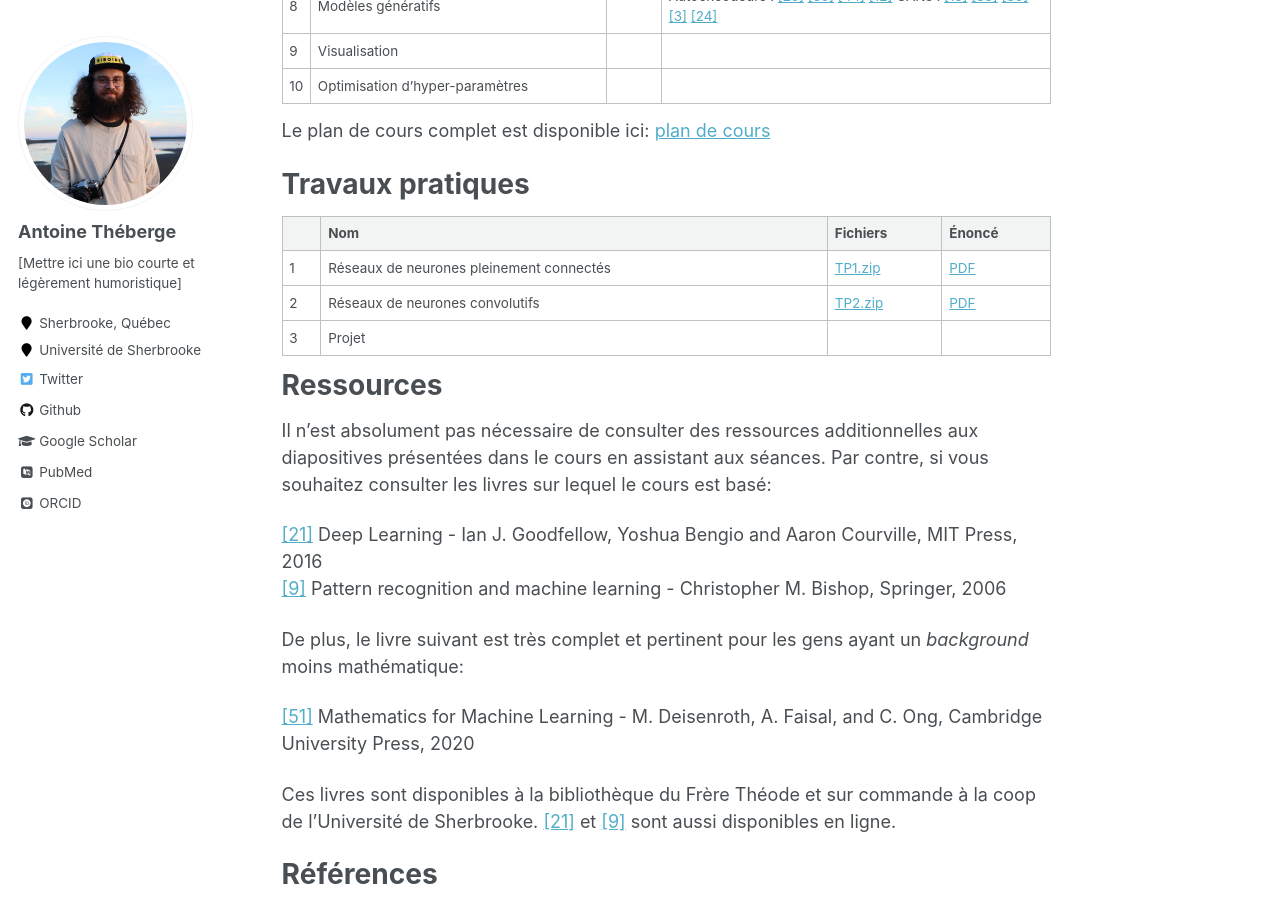
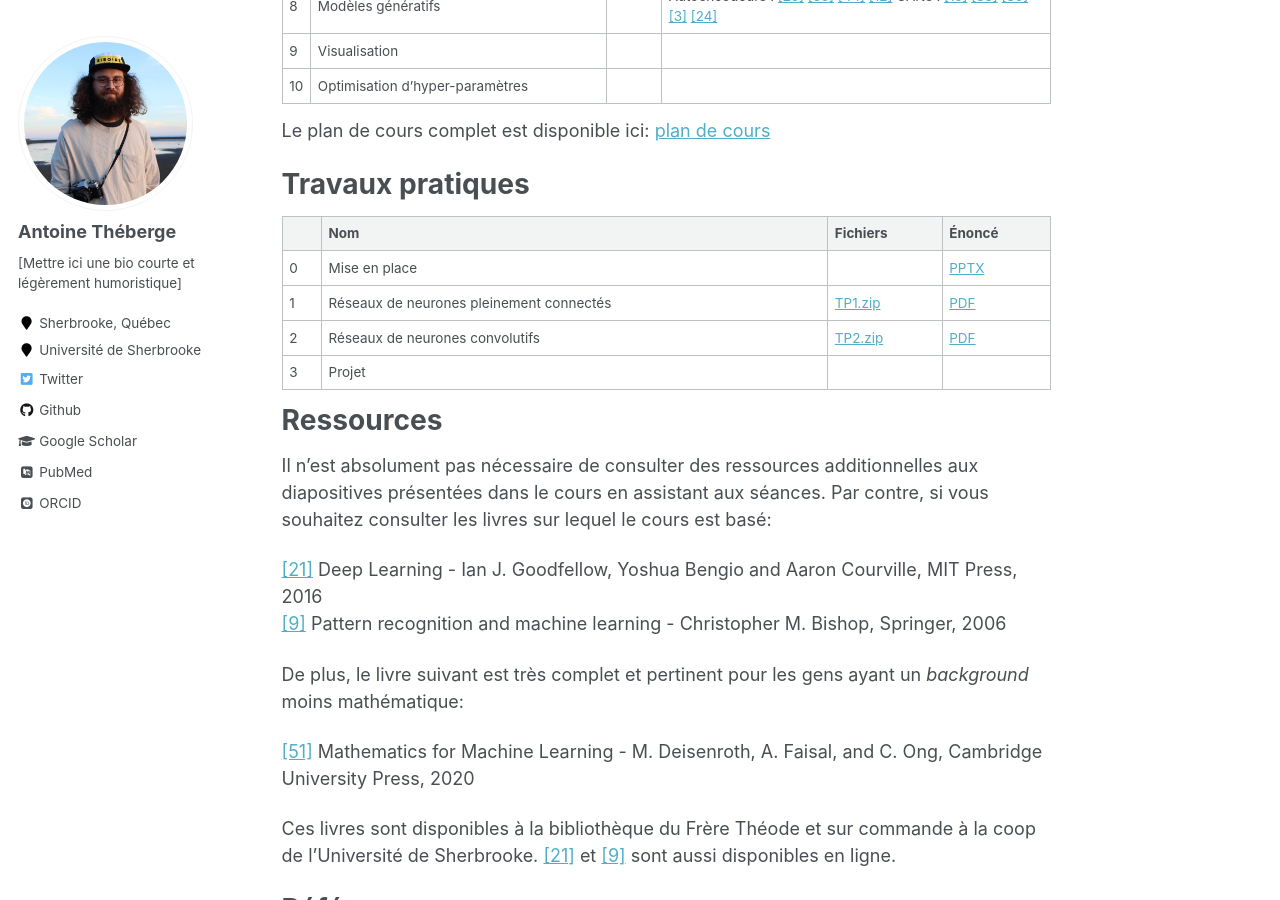
Before and after one commit to AntoineTheb/AntoineTheb.github.io, a Jekyll site: the page built from _teaching/2021-spring-ift780.md, in a window 1280 px wide and 900 px high, scrolled down 1130 px. Built offline with Jekyll 4.4.1, drawn with Linux system fonts in a browser that asks for light colours; some web fonts are replaced.

Commit message:
ENH: TP0

```diff
--- a/_teaching/2021-spring-ift780.md
+++ b/_teaching/2021-spring-ift780.md
@@ -40,6 +40,7 @@ Travaux pratiques
 
 |   | Nom                                      | Fichiers | Énoncé |
 |---|------------------------------------------|----------|--------|
+| 0 | Mise en place                            |                                      | [PPTX](/files/ift780/00_TP.pptx) |
 | 1 | Réseaux de neurones pleinement connectés | [TP1.zip](/files/ift780/TP1/TP1.zip) | [PDF](/files/ift780/TP1/IFT780_TP1.pdf) |
 | 2 | Réseaux de neurones convolutifs          | [TP2.zip](/files/ift780/TP2/TP2.zip) | [PDF](/files/ift780/TP2/IFT780_TP2.pdf) |
 | 3 | Projet                                   |  |  |
```
Also changed, not shown: 1 other file.
